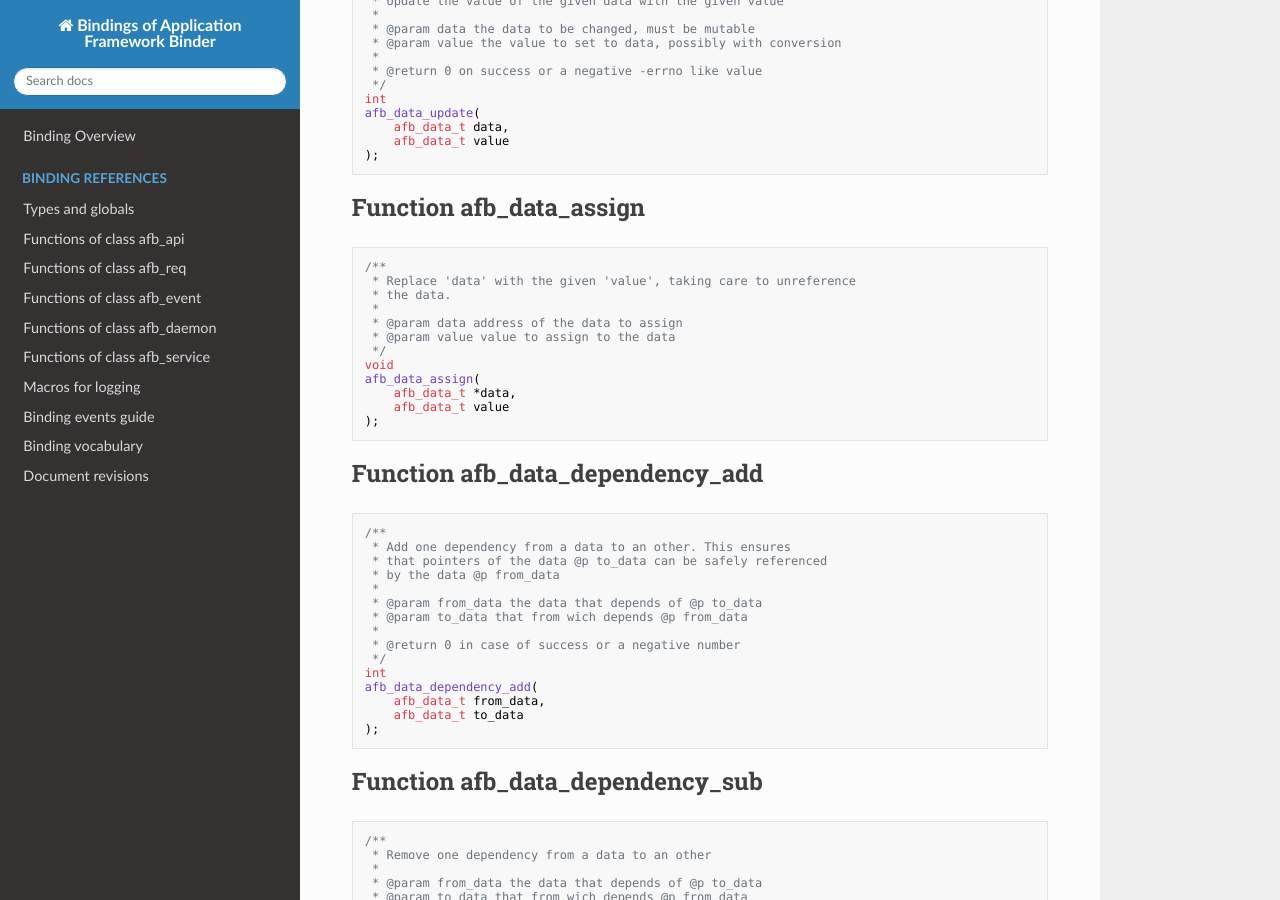
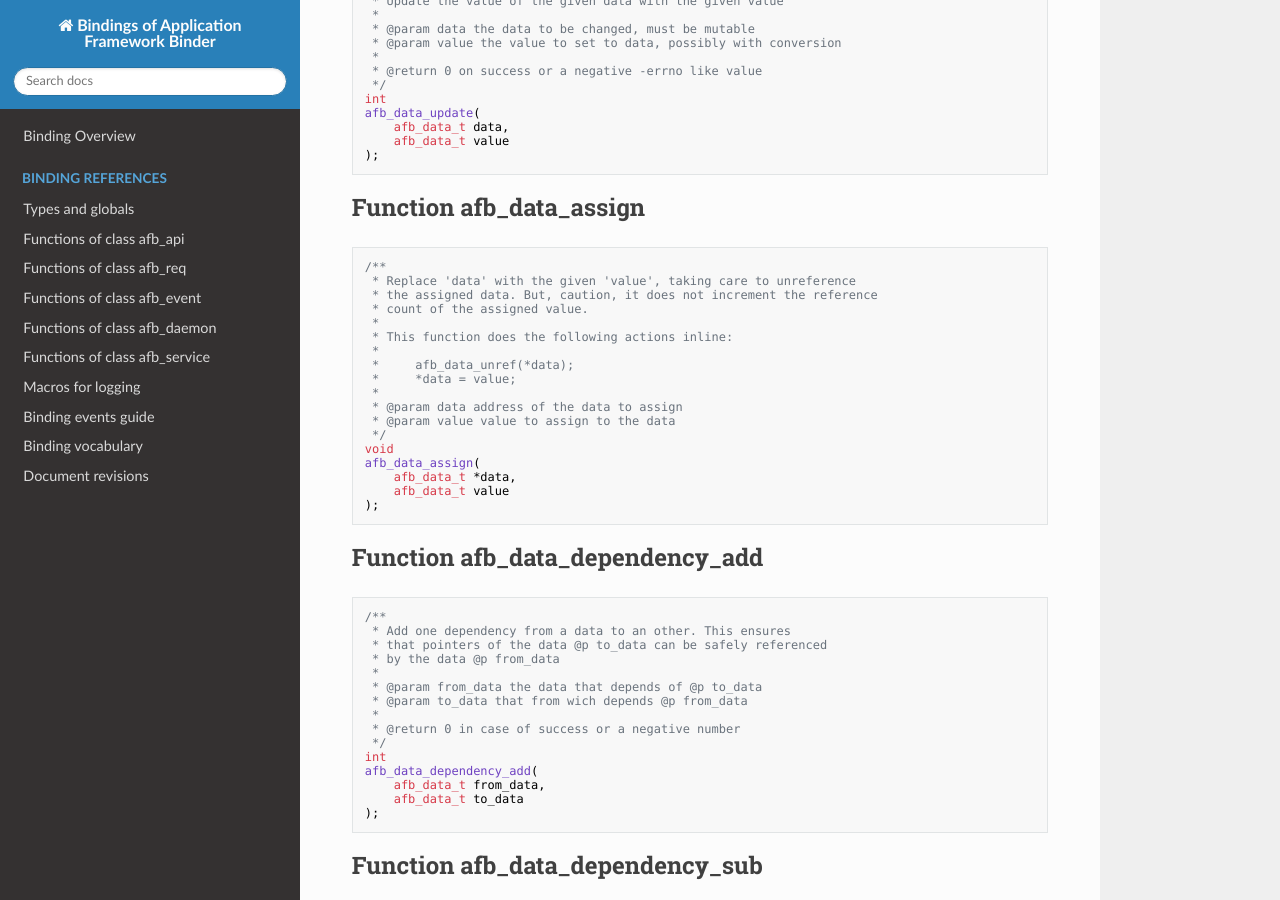
Before and after one commit to redpesk-core/afb-binding, an MkDocs documentation site: the page built from docs/reference-v4/func-afb-data.md, in a window 1280 px wide and 900 px high, scrolled down 7627 px. Built offline with MkDocs 1.6.1, drawn with Linux system fonts in a browser that asks for light colours; nearby versions of some CDN libraries; old or Windows-style settings are respelled for this version of MkDocs.

Commit message:
Improve implementation of afb_data_assign
Calling the function afb_data_unref at end opens
ability of tail call optimization while reducing presure
on stack.

````diff
--- a/docs/reference-v4/func-afb-data.md
+++ b/docs/reference-v4/func-afb-data.md
@@ -502,7 +502,13 @@ afb_data_update(
 ```c
 /**
  * Replace 'data' with the given 'value', taking care to unreference
- * the data.
+ * the assigned data. But, caution, it does not increment the reference
+ * count of the assigned value.
+ *
+ * This function does the following actions inline:
+ *
+ *     afb_data_unref(*data);
+ *     *data = value;
  *
  * @param data address of the data to assign
  * @param value value to assign to the data
````
Also changed, not shown: 1 other file.
